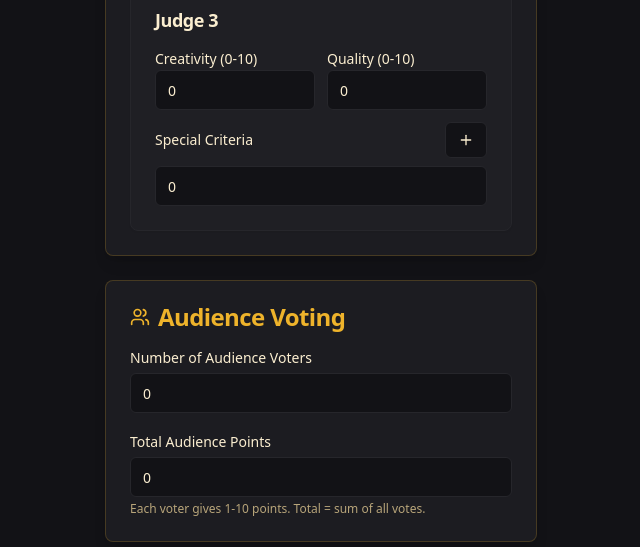
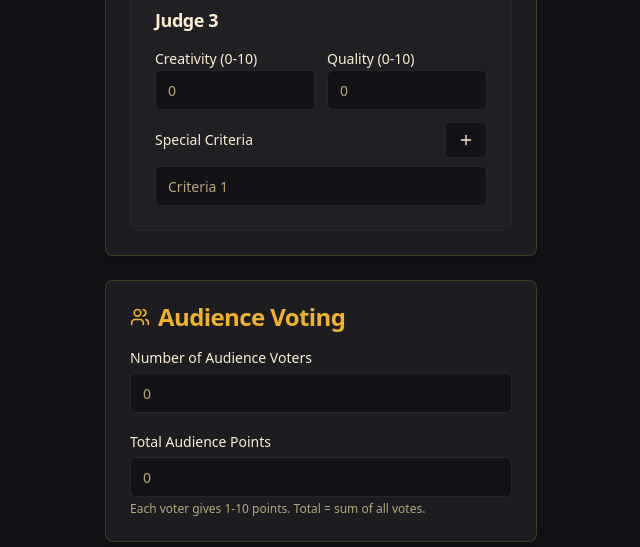
Before and after one commit to Monolith-Developments/RGT-score-calculator, a React (Vite) app: page / in a window 1280 px wide. Shown: the part 820-1367 px from the top of the page, without its empty margins (87-727 px from the left). Built offline with nearby package versions, Linux system fonts and the light colour scheme.

Commit message:
Fix: Prevent removal of default 0

```diff
--- a/src/components/TalentCalculator.tsx
+++ b/src/components/TalentCalculator.tsx
@@ -8,9 +8,9 @@ import { Plus, Minus, Crown, Trophy, Users, Calculator } from 'lucide-react';
 
 interface Judge {
   id: number;
-  creativity: number;
-  quality: number;
-  specialCriteria: number[];
+  creativity: string;
+  quality: string;
+  specialCriteria: string[];
 }
 
 interface CalculationResults {
@@ -25,12 +25,12 @@ interface CalculationResults {
 const TalentCalculator = () => {
   const [numJudges, setNumJudges] = useState<number>(3);
   const [judges, setJudges] = useState<Judge[]>([
-    { id: 1, creativity: 0, quality: 0, specialCriteria: [0] },
-    { id: 2, creativity: 0, quality: 0, specialCriteria: [0] },
-    { id: 3, creativity: 0, quality: 0, specialCriteria: [0] }
+    { id: 1, creativity: '', quality: '', specialCriteria: [''] },
+    { id: 2, creativity: '', quality: '', specialCriteria: [''] },
+    { id: 3, creativity: '', quality: '', specialCriteria: [''] }
   ]);
-  const [audienceVoters, setAudienceVoters] = useState<number>(0);
-  const [totalAudiencePoints, setTotalAudiencePoints] = useState<number>(0);
+  const [audienceVoters, setAudienceVoters] = useState<string>('');
+  const [totalAudiencePoints, setTotalAudiencePoints] = useState<string>('');
   const [results, setResults] = useState<CalculationResults | null>(null);
 
   const updateNumJudges = useCallback((newNum: number) => {
@@ -39,18 +39,18 @@ const TalentCalculator = () => {
 
     const newJudges = Array.from({ length: newNum }, (_, i) => {
       const existingJudge = judges[i];
-      return existingJudge || { id: i + 1, creativity: 0, quality: 0, specialCriteria: [0] };
+      return existingJudge || { id: i + 1, creativity: '', quality: '', specialCriteria: [''] };
     });
     setJudges(newJudges);
   }, [judges]);
 
-  const updateJudge = useCallback((judgeId: number, field: keyof Judge, value: number) => {
+  const updateJudge = useCallback((judgeId: number, field: keyof Omit<Judge, 'id' | 'specialCriteria'>, value: string) => {
     setJudges(prev => prev.map(judge =>
       judge.id === judgeId ? { ...judge, [field]: value } : judge
     ));
   }, []);
 
-  const updateSpecialCriteria = useCallback((judgeId: number, index: number, value: number) => {
+  const updateSpecialCriteria = useCallback((judgeId: number, index: number, value: string) => {
     setJudges(prev => prev.map(judge =>
       judge.id === judgeId
         ? {
@@ -66,7 +66,7 @@ const TalentCalculator = () => {
   const addSpecialCriteria = useCallback((judgeId: number) => {
     setJudges(prev => prev.map(judge =>
       judge.id === judgeId
-        ? { ...judge, specialCriteria: [...judge.specialCriteria, 0] }
+        ? { ...judge, specialCriteria: [...judge.specialCriteria, ''] }
         : judge
     ));
   }, []);
@@ -85,8 +85,11 @@ const TalentCalculator = () => {
   const calculateResults = useCallback(() => {
     // Calculate judge averages
     const judgeAverages = judges.map(judge => {
-      const specialCriteriaAverage = judge.specialCriteria.reduce((sum, criteria) => sum + criteria, 0) / judge.specialCriteria.length;
-      return (judge.creativity + judge.quality + specialCriteriaAverage) / 3;
+      const creativity = parseFloat(judge.creativity) || 0;
+      const quality = parseFloat(judge.quality) || 0;
+      const specialCriteriaSum = judge.specialCriteria.reduce((sum, criteria) => sum + (parseFloat(criteria) || 0), 0);
+      const specialCriteriaAverage = specialCriteriaSum / judge.specialCriteria.length;
+      return (creativity + quality + specialCriteriaAverage) / 3;
     });
 
     // Overall judges average
@@ -96,7 +99,9 @@ const TalentCalculator = () => {
     const judgesScore = overallJudgesAverage * 0.75;
 
     // Audience score (25% weight)
-    const audienceAverage = audienceVoters > 0 ? totalAudiencePoints / audienceVoters : 0;
+    const audienceVoterCount = parseFloat(audienceVoters) || 0;
+    const audiencePointsTotal = parseFloat(totalAudiencePoints) || 0;
+    const audienceAverage = audienceVoterCount > 0 ? audiencePointsTotal / audienceVoterCount : 0;
     const audienceScore = audienceAverage * 0.25;
 
     // Final score
@@ -185,10 +190,11 @@ const TalentCalculator = () => {
                             id={`creativity-${judge.id}`}
                             type="number"
                             value={judge.creativity}
-                            onChange={(e) => updateJudge(judge.id, 'creativity', parseFloat(e.target.value) || 0)}
+                            onChange={(e) => updateJudge(judge.id, 'creativity', e.target.value)}
                             min="0"
                             max="10"
                             step="0.1"
+                            placeholder="0"
                           />
                         </div>
                         <div>
@@ -197,10 +203,11 @@ const TalentCalculator = () => {
                             id={`quality-${judge.id}`}
                             type="number"
                             value={judge.quality}
-                            onChange={(e) => updateJudge(judge.id, 'quality', parseFloat(e.target.value) || 0)}
+                            onChange={(e) => updateJudge(judge.id, 'quality', e.target.value)}
                             min="0"
                             max="10"
                             step="0.1"
+                            placeholder="0"
                           />
                         </div>
                       </div>
@@ -222,7 +229,7 @@ const TalentCalculator = () => {
                               <Input
                                 type="number"
                                 value={criteria}
-                                onChange={(e) => updateSpecialCriteria(judge.id, index, parseFloat(e.target.value) || 0)}
+                                onChange={(e) => updateSpecialCriteria(judge.id, index, e.target.value)}
                                 min="0"
                                 max="10"
                                 step="0.1"
@@ -262,9 +269,10 @@ const TalentCalculator = () => {
                     id="audienceVoters"
                     type="number"
                     value={audienceVoters}
-                    onChange={(e) => setAudienceVoters(parseInt(e.target.value) || 0)}
+                    onChange={(e) => setAudienceVoters(e.target.value)}
                     min="0"
                     className="mt-1"
+                    placeholder="0"
                   />
                 </div>
                 <div>
@@ -273,10 +281,11 @@ const TalentCalculator = () => {
                     id="totalPoints"
                     type="number"
                     value={totalAudiencePoints}
-                    onChange={(e) => setTotalAudiencePoints(parseFloat(e.target.value) || 0)}
+                    onChange={(e) => setTotalAudiencePoints(e.target.value)}
                     min="0"
                     step="0.1"
                     className="mt-1"
+                    placeholder="0"
                   />
                   <p className="text-xs text-muted-foreground mt-1">
                     Each voter gives 1-10 points. Total = sum of all votes.
```
